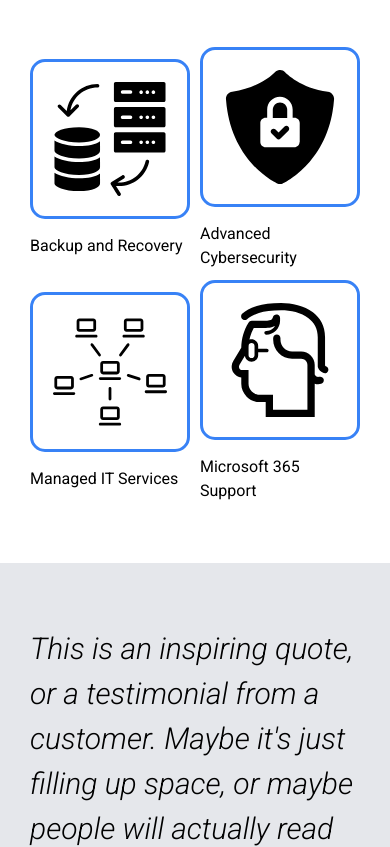
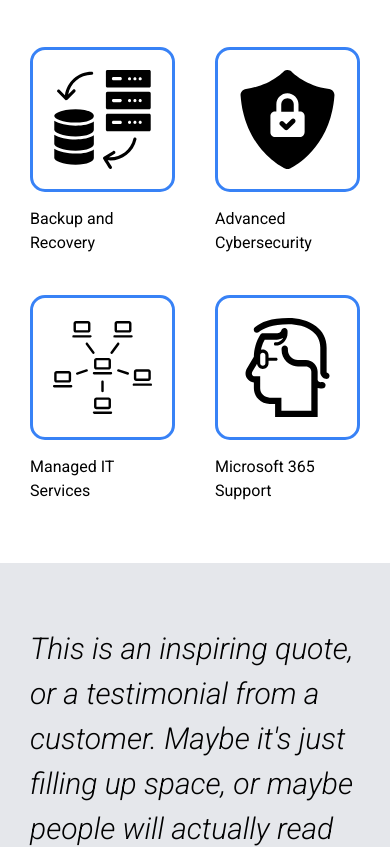
Before and after one commit to jaredbradley243/The-Odin-Project---Landing-Page, a plain HTML site: page index.html in a window 390 px wide. Shown: the part 1160-2007 px from the top of the page. Drawn offline with Linux system fonts and the light colour scheme; a web font is replaced by a local one.

Commit message:
Return box gap to default for mobile

```diff
--- a/styles.css
+++ b/styles.css
@@ -297,10 +297,6 @@ nav{
         margin: 15px auto 0px auto;
     }
 
-    .info .boxes{
-        gap: 10px
-    }
-
     .info .box p{
         white-space: inherit;
     }
```
